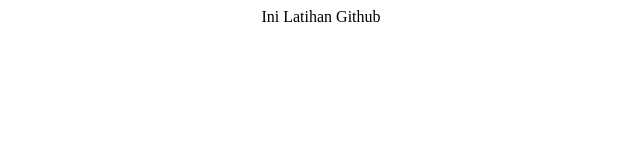
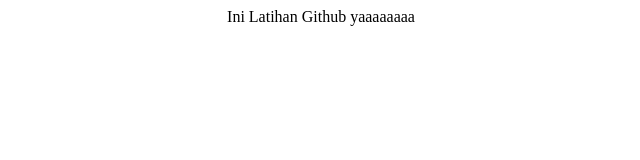
Before and after one commit to analiabaroes/Latihan_Github, a plain HTML site: page index.html in a window 1280 px wide. Shown: the full height of the page, 319-959 px from the left. Drawn offline with Linux system fonts and the light colour scheme.

Commit message:
Second Commit

```diff
--- a/index.html
+++ b/index.html
@@ -3,6 +3,6 @@
 <title> LAtihan Github </title>
 </head>
 <body>
-<center> Ini Latihan Github </center>
+<center> Ini Latihan Github yaaaaaaaa</center>
 </body>
 <html>
```
